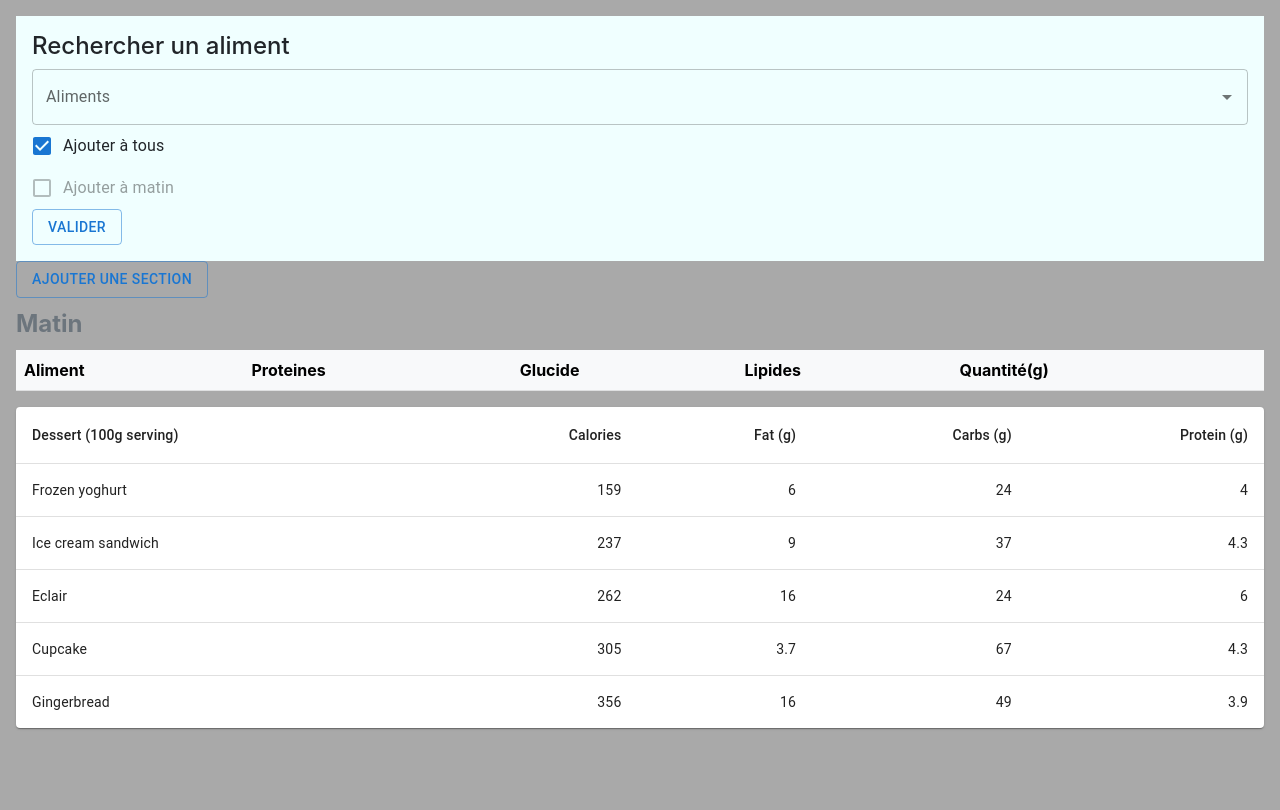
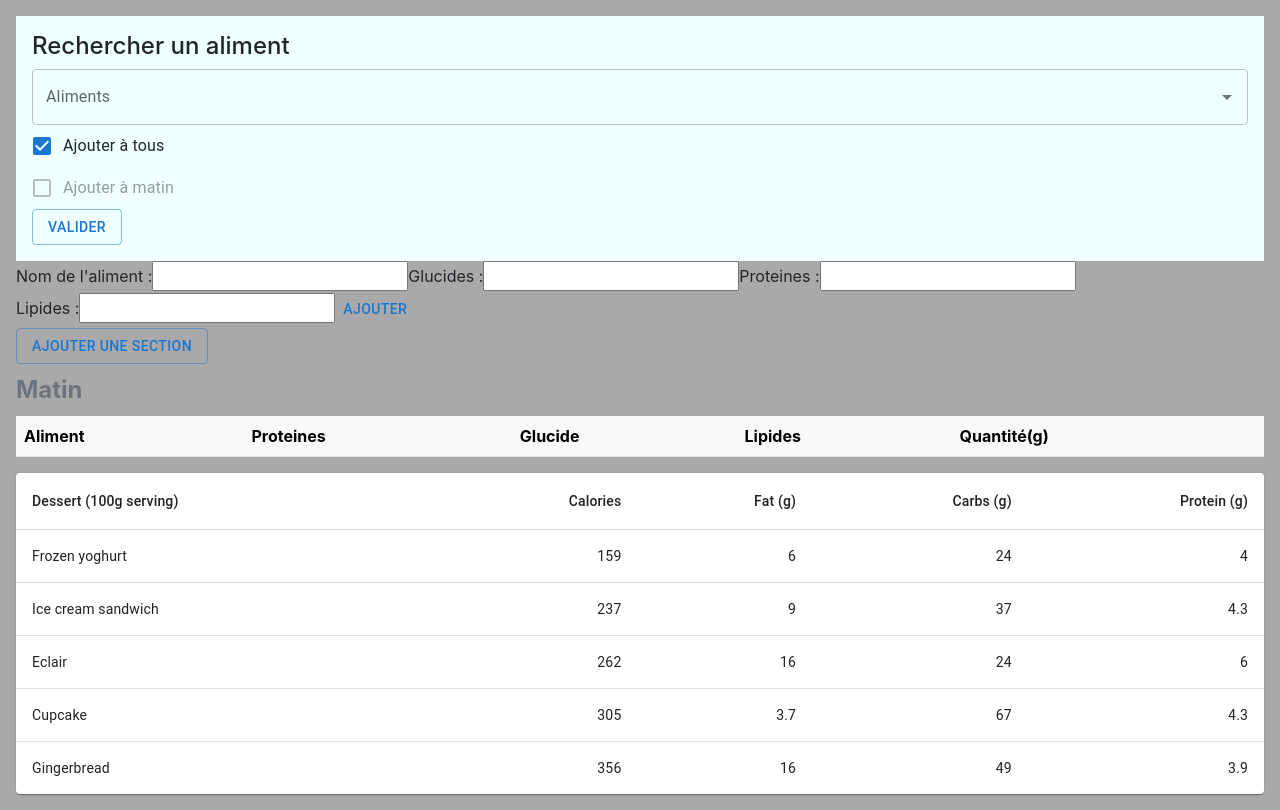
Before and after one commit to yassineayoub/my-meal, a React (Create React App) app: page / in a window 1280 px wide. Built offline with nearby package versions, Linux system fonts and the light colour scheme.

Commit message:
create aliment form

```diff
--- a/src/components/App/App.js
+++ b/src/components/App/App.js
@@ -8,6 +8,7 @@ import { Button } from '@mui/material';
 import { useRef } from 'react';
 import { useDispatch } from 'react-redux';
 import { addAliment } from '../../actions/actions';
+import CreateAlimentForm from '../Section/CreateAlimentForm/CreateAlimentForm';
 
 function App() {
   const alimentsUser = useSelector(state => state.alimentsUser);
@@ -21,6 +22,7 @@ function App() {
 
     <div className="App">
       <AddAlimentForm />
+      <CreateAlimentForm />
       {/* Ajout d'une nouvelle section  */}
       <form>
         <Button variant='outlined' onClick={() => setSectionCounter(sectionCounter + 1)}>Ajouter une section</Button>
--- /dev/null
+++ b/src/components/Section/CreateAlimentForm/CreateAlimentForm.js
@@ -0,0 +1,26 @@
+import { TextField } from '@material-ui/core'
+import { Button } from '@mui/material'
+import React from 'react'
+
+const CreateAlimentForm = () => {
+
+  return (
+    <>
+    <label>Nom de l'aliment :
+      <input />
+    </label>
+    <label>Glucides :
+      <input />
+    </label>
+    <label>Proteines :
+      <input />
+    </label>
+    <label>Lipides :
+      <input />
+    </label>
+    <Button>Ajouter</Button>
+    </>
+  )
+}
+
+export default CreateAlimentForm
```
